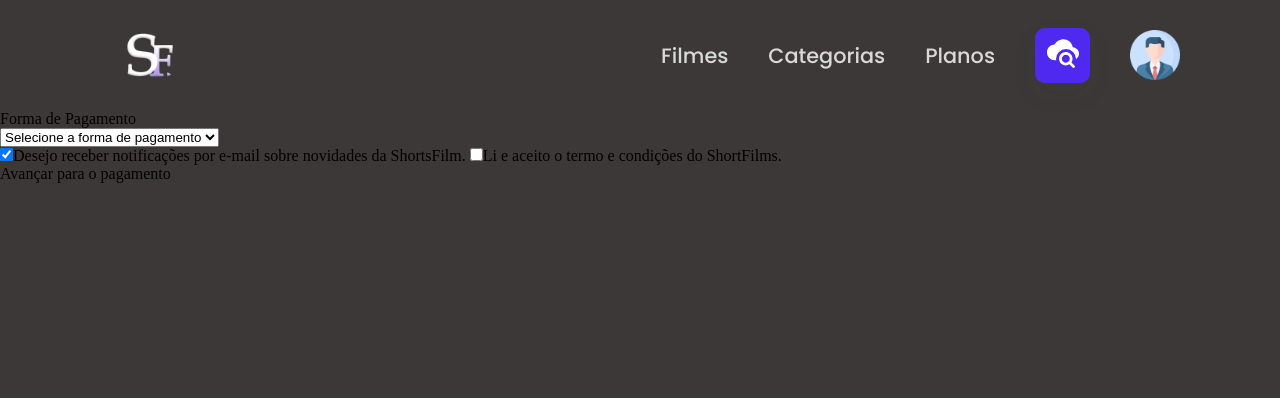
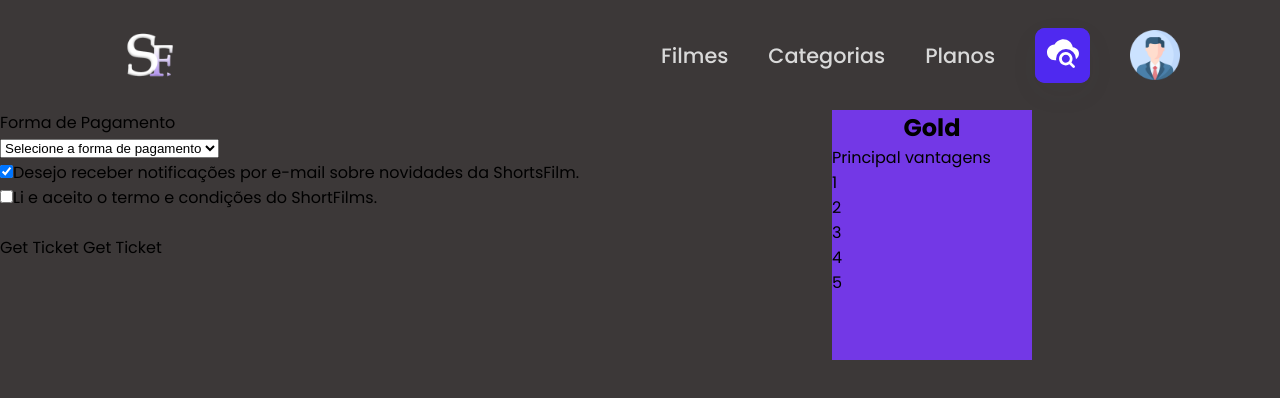
Before and after one commit to Mulannes/Projeto_streaming, a plain HTML site: page compras-pages/html/forma-pagamento.html in a window 1280 px wide. Drawn offline with Linux system fonts and the light colour scheme; a web font is replaced by a local one.

Commit message:
Update Userdata and forma_pagamentos page

```diff
--- a/compras-pages/css/forma-pagamento.css
+++ b/compras-pages/css/forma-pagamento.css
@@ -0,0 +1,71 @@
+@import url('https://fonts.googleapis.com/css2?family=Noto+Sans:wght@400;700&family=Poppins:wght@200;300;400;500;600;700;800;900&display=swap');
+@import url('https://fonts.googleapis.com/css2?family=Ibarra+Real+Nova:wght@400;500;600;700&display=swap');
+
+:root {
+    --gray: #3C3838;
+    --lightgray: #D9D9D9;
+    --black: #000;
+    --green-btn: #428C85;
+    --purple: #7338E6;
+    --dark-gray: #514D4D;
+    --Poppins: "Poppins";
+}
+
+* {
+    margin: 0;
+}
+
+body {
+    background-color: var(--gray);
+    overflow-x: hidden;
+    width: 100%;
+    height: 100%;
+    font-family: "Poppins", sans-serif;
+}
+
+#container {
+    width: 100%;
+    height: 100%;
+    display: flex;
+}
+
+.left {
+    width: 50%;
+    height: 100%;
+}
+
+.right {
+    width: 50%;
+    height: 100%;
+}
+
+.purple {
+    width: 200px;
+    height: 250px;
+    margin-left: 30%;
+    background-color: #7338E6;
+}
+
+.purple h2 {
+    display: flex;
+    justify-content: center;
+}
+
+.purple ol li {
+    list-style: none;
+    text-decoration: none;
+}
+
+#advance {
+    position: relative margin: auto width: 100% max-width: 260px height: 52px background: #fff transform: translate3d(0px, 0%, 0px) text-decoration: none font-weight: 600 font-size: 18px letter-spacing: .05em transition-delay: .6s overflow: hidden &:before content: ''
+        position: absolute top: 0 left: 0 width: 100% height: 100% background: #3ad2d0 border-radius: 50% 50% 0 0 transform: translateY(100%) scaleY(.5) transition: all .6s ease &:after content: ''
+        position: absolute top: 0 left: 0 width: 100% height: 100% background: white border-radius: 0 transform: translateY(0) scaleY(1) transition: all .6s ease
+}
+
+div {
+    position: relative top: 16px width: 100% height: 26px text-transform: uppercase overflow: hidden
+}
+
+span {
+    position: absolute z-index: 1 top: 0 width: 100% text-align: center transition: transform .5s ease &:first-child color: white transform: translateY(24px) &:last-child color: #1E0F21 transform: translateY(0) &:hover background: #3ad2d0 transition: background .2s linear transition-delay: .6s &:after border-radius: 0 0 50% 50% transform: translateY(-100%) scaleY(.5) transition-delay: 0 &:before border-radius: 0 transform: translateY(0) scaleY(1) transition-delay: 0 span &:first-child transform: translateY(0) &:last-child transform: translateY(-24px)
+}
--- a/compras-pages/html/forma-pagamento.html
+++ b/compras-pages/html/forma-pagamento.html
@@ -12,7 +12,7 @@
 
 <body>
     <navbar-2></navbar-2>
-    <section>
+    <section id="container">
         <div class="left">
             <div id="inline">
                 <p>Forma de Pagamento</p><label for="forma-pagamento">
@@ -28,16 +28,30 @@
                 <label>
                     <input type="checkbox" checked>Desejo receber notificações por e-mail sobre novidades da ShortsFilm.
                 </label>
+                <br>
                 <label>
                     <input type="checkbox" id="required">Li e aceito o termo e condições do ShortFilms.
                 </label>
-                <div id="advance">
-                    Avançar para o pagamento
-                </div>
+                <br>
+                <br>
+                <a id="advance">
+                    <span> Get Ticket</span>
+                    <span> Get Ticket</span>
+                </a>
             </form>
         </div>
         <div class="right">
-
+            <div class="purple">
+                <h2>Gold</h2>
+                <p>Principal vantagens</p>
+                <ol>
+                    <li>1</li>
+                    <li>2</li>
+                    <li>3</li>
+                    <li>4</li>
+                    <li>5</li>
+                </ol>
+            </div>
         </div>
     </section>
     <script type="text/javascript">
@@ -47,31 +61,16 @@
             var checkCKD = document.getElementById("required").checked
             console.log(checkCKD)
             if (optPag === 'A' && checkCKD) {
-                window.location.href = 'https://www.google.com/'
+                window.location.href = '/compras-pages/html/pagamento-cartao-credito.html'
             } else if (optPag === "B" && checkCKD) {
-                window.location.href = 'https://www.google.com/'
+                window.location.href = '/compras-pages/html/pagamento-pix.html-'
             } else if (optPag === "C" && checkCKD) {
-                window.location.href = "https://www.google.com/"
+
+                window.location.href = "/compras-pages/html/pagamento-boleto.html"
             } else {
                 window.alert("Selecione a Forma de Pagamento")
             }
         })
-
-
-        // function MudarPag() {
-        //     var optPag = document.getElementById("Forma_de_pagamento").value
-        //     if (optPag === 'A') {
-        //         window.location.href = 'https://www.google.com/'
-        //     } else if (optPag === 'B') {
-        //         window.location.href = 'pagamento-boleto.html'
-        //     } else if (optPag === 'C') {
-        //         window.location.href = 'pagamento-pix.html'
-        //     } else if (optPag === '') {
-        //         window.alert('BURRO')
-        //     } else {
-        //         window.alert('nada')
-        //     }
-        // }
     </script>
 </body>
 
```
Also changed, not shown: assets/diamond.png (added), assets/gold.png (added), assets/silver.png (added).
